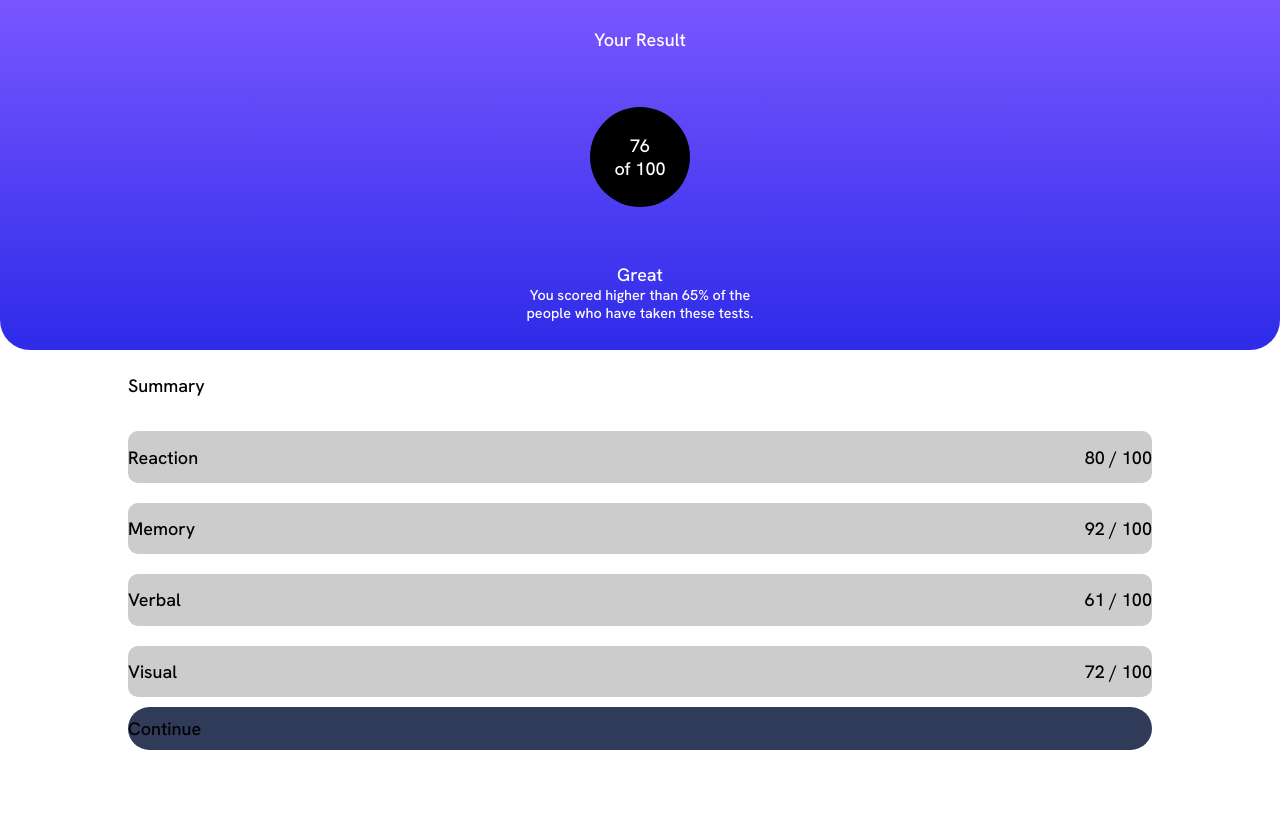
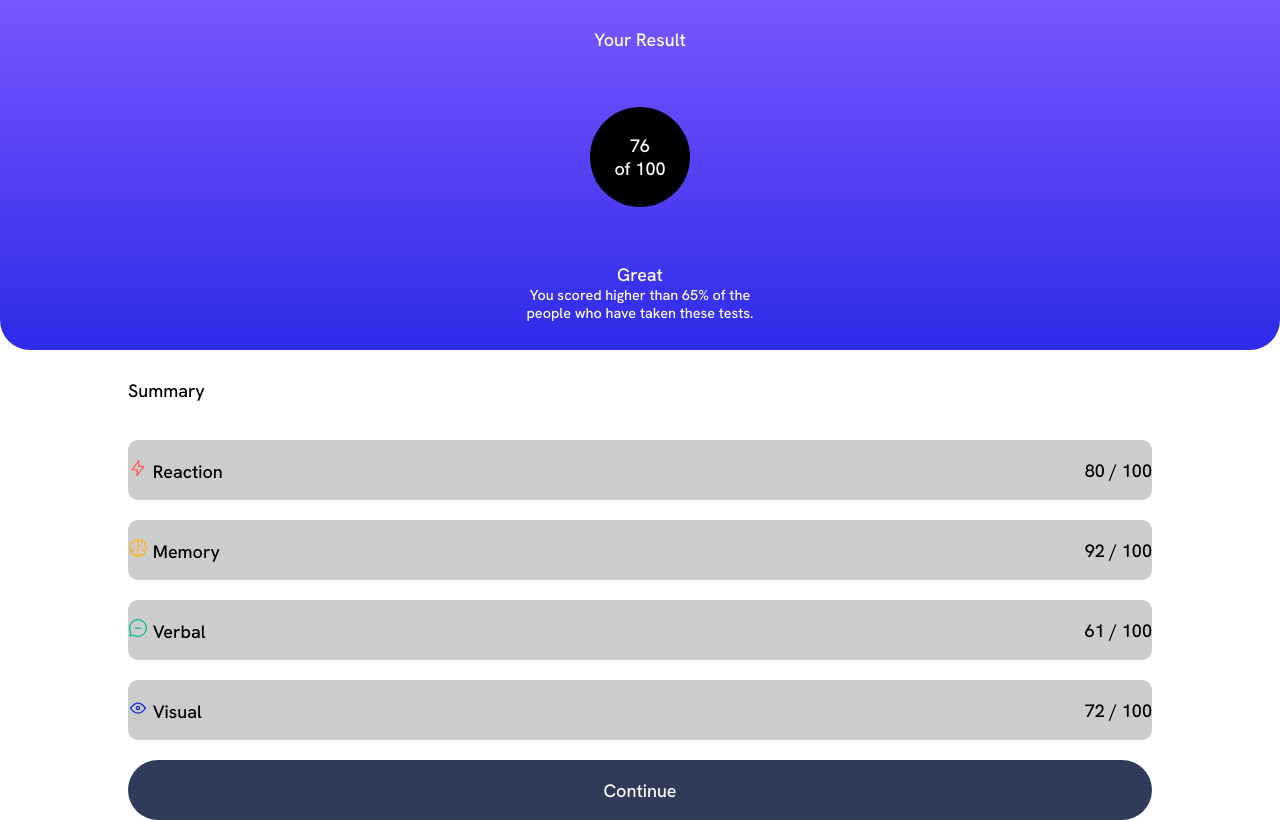
Before and after one commit to Smailen5/results-summary-component-main, a plain HTML site: page index.html in a window 1280 px wide. Drawn offline with Linux system fonts and the light colour scheme.

Commit message:
aggiunte icone svg

```diff
--- a/index.html
+++ b/index.html
@@ -45,22 +45,22 @@
       </div>
 
       <div class="container-dati flex mrg-btt">
-        <div class="title-dato">Reaction</div>
+        <div class="title-dato"><img src="/assets/images/icon-reaction.svg" alt=""> Reaction</div>
         <div class="dato">80 / 100</div>
       </div>
 
       <div class="container-dati flex mrg-btt">
-        <div class="title-dato">Memory</div>
+        <div class="title-dato"><img src="/assets/images/icon-memory.svg" alt=""> Memory</div>
         <div class="dato">92 / 100</div>
       </div>
 
       <div class="container-dati flex mrg-btt">
-        <div class="title-dato">Verbal</div>
+        <div class="title-dato"><img src="/assets/images/icon-verbal.svg" alt=""> Verbal</div>
         <div class="dato">61 / 100</div>
       </div>
 
       <div class="container-dati flex mrg-btt">
-        <div class="title-dato">Visual</div>
+        <div class="title-dato"><img src="/assets/images/icon-visual.svg" alt=""> Visual</div>
         <div class="dato">72 / 100</div>
       </div>
       <div class="button flex">
--- a/style.css
+++ b/style.css
@@ -51,7 +51,7 @@ main{display: flex;align-items: center;flex-direction: column;}
 /* contenitore per tutti i dati */
 .main {
     width: 80%;
-    height: 400px;
+    /* height: 400px; */
     display: flex;
     flex-direction: column;
 }
@@ -75,8 +75,11 @@ main{display: flex;align-items: center;flex-direction: column;}
 /* bottone continua */
 .button {
     width: 100%;
-    height: 50px;
+    height: 60px;
     background: hsl(224, 30%, 27%);
     border-radius: 30px;
+    color: #fff;
+    justify-content: center;
+    margin-top: 10px;
 
 }
```
